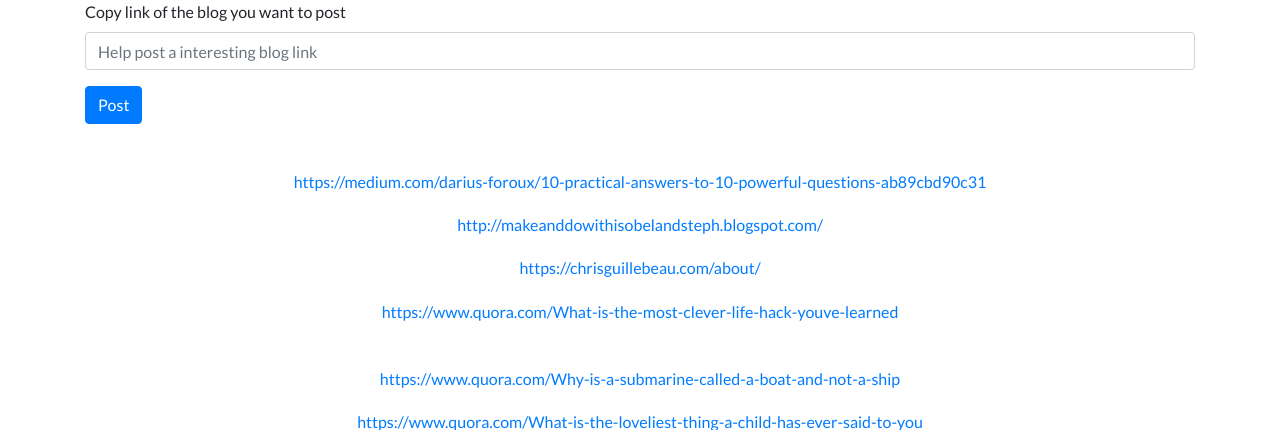
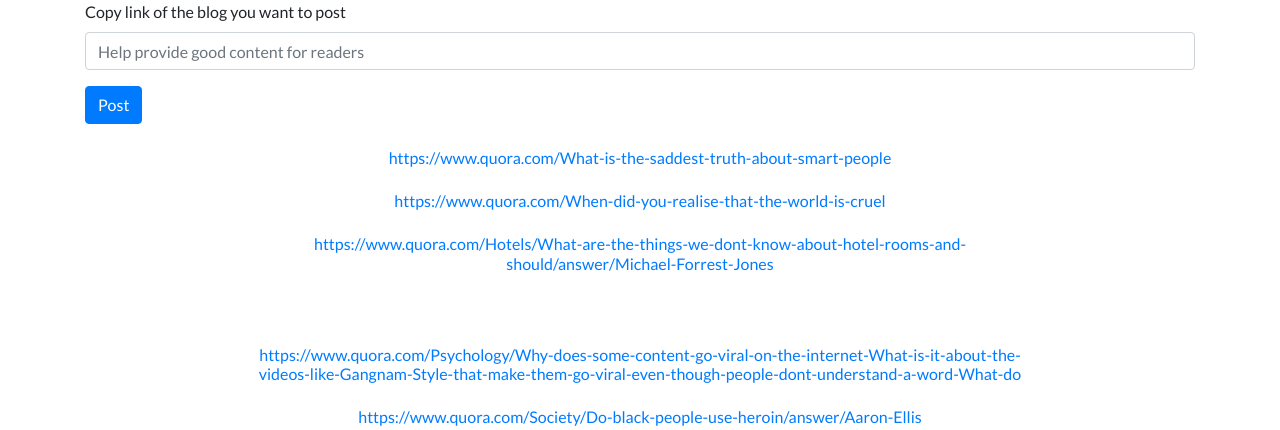
Before and after one commit to sk814/personal-portfolio, a Django app: page /blog/ in a window 1280 px wide. Shown: the part 81-511 px from the top of the page. Run offline with Django 3.2, Linux system fonts and the light colour scheme; data comes from the database, SQL or seed files in the repository; both versions use the stored data as it was after the commit; some libraries are stand-ins or nearby versions.

Commit message:
url done

```diff
--- a/blog/models.py
+++ b/blog/models.py
@@ -1,6 +1,6 @@
 from django.db import models
 
 class Blog_Model(models.Model):
-    title=models.CharField(max_length=100,blank=True,default="foobar")
+    title=models.CharField(max_length=100,blank=True,default="Sanjeev")
     image=models.ImageField(upload_to="media/blog/images",blank=True)
     url=models.URLField(blank=True)
--- a/blog/templates/blog/all_blogs.html
+++ b/blog/templates/blog/all_blogs.html
@@ -1,14 +1,13 @@
 {% extends 'portfolio/base.html' %}
-{% block content%}
-
-
+{% block content %}
 
 <form method="POST">
     {% csrf_token %}
     <div class="form-group">
         <label for="bloglink">Copy link of the blog you want to post</label>
-        <input type="text" name="bloglink" class="form-control" id="bloglink" required placeholder="Help post a interesting blog link">
+        <input type="url" name="url" class="form-control" id="url" placeholder="Help provide good content for readers">
     </div>
+
     <button type="submit" class="btn btn-primary">Post</button>
 </form>
 
--- a/blog/views.py
+++ b/blog/views.py
@@ -1,16 +1,17 @@
-from django.shortcuts import render
+from django.shortcuts import render,redirect
 from .form import Blog
 from .models import Blog_Model
 
+
 def all_blogs(request):
-
-
     if request.method == 'GET':
-        blog_obj = Blog_Model.objects.all()
-        return render(request, 'blog/all_blogs.html', {'blog_obj': blog_obj})
+        blog_obj = Blog_Model.objects.all().order_by('-id')
+        return render(request, 'blog/all_blogs.html', {'form': Blog(),'blog_obj':blog_obj})
     else:
         try:
-            form=Blog(request.POST)
-            form.save(commit=True)
+            form = Blog(request.POST)
+            newurl = form.save(commit=False)
+            newurl.save()
+            return redirect(request.path_info)
         except ValueError:
             return render(request, 'blog/all_blogs.html',  {'form': Blog(),'error':'Bad data passed in. Please try again'})
```
Also changed, not shown: blog/migrations/0004_auto_20200430_0101.py (added), blog/migrations/0005_auto_20200430_0102.py (added), db.sqlite3.
